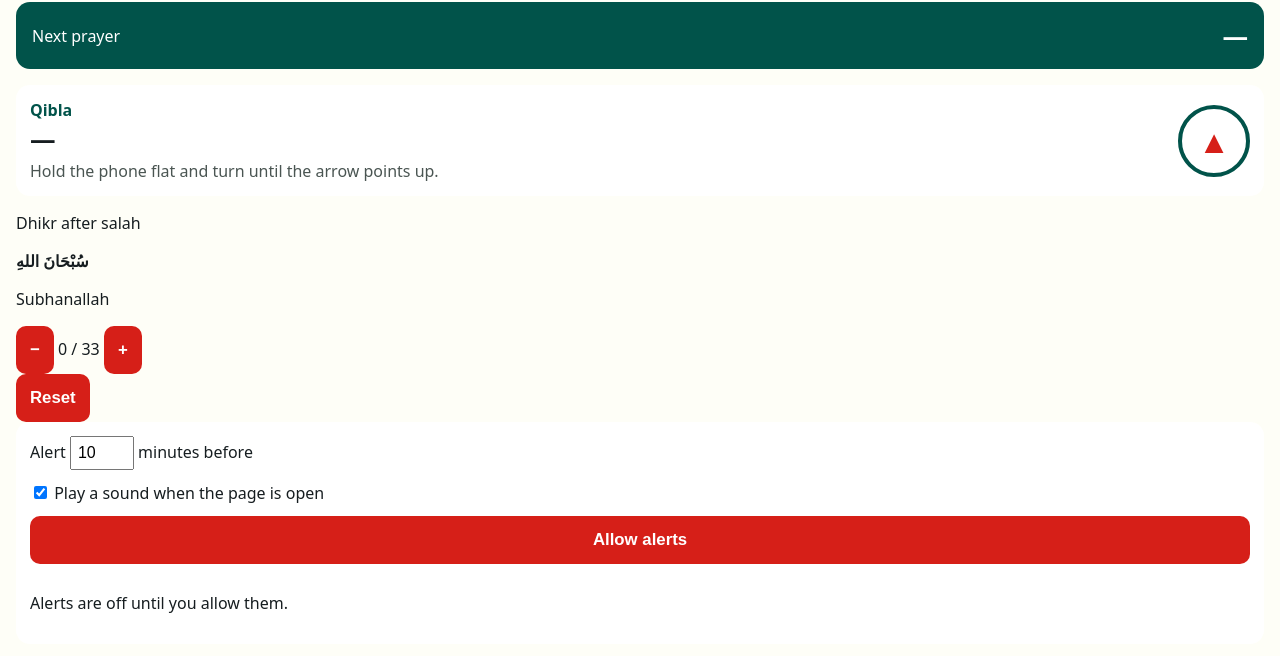
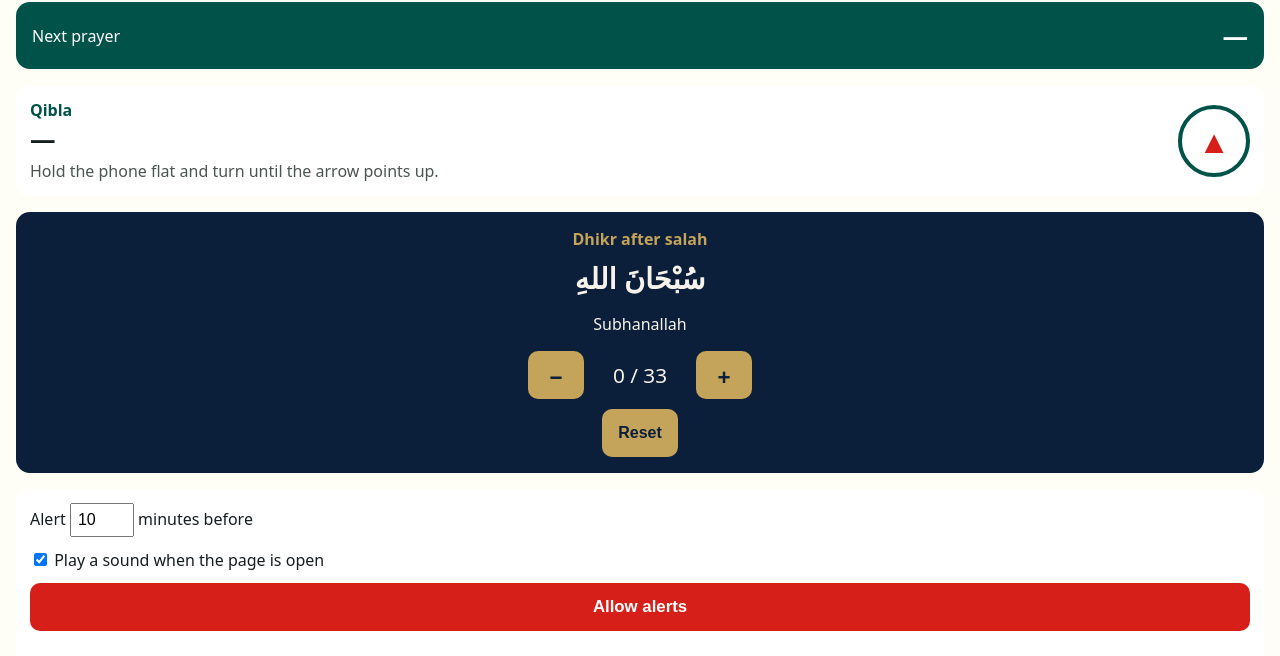
Before and after one commit to Gorse-Hill/Masjid-Pulse, a website: page public/phone/index.html in a window 1280 px wide. Shown: the part 94-750 px from the top of the page. Drawn offline with Linux system fonts and the light colour scheme.

Commit message:
Add a dhikr counter and a clearer salat alert tone

```diff
--- a/public/phone/phone.css
+++ b/public/phone/phone.css
@@ -108,3 +108,33 @@ button {
 }
 .howto h2 { margin: 0 0 8px 32px; color: #01534a; font-size: 1.1rem; }
 .howto li { margin: 8px 0; }
+
+.dhikr {
+  background: #0b1f3a;
+  color: #f7f3ea;
+  border-radius: 14px;
+  padding: 16px;
+  text-align: center;
+  margin-bottom: 16px;
+}
+.dhikr .kicker { margin: 0; color: #c4a35a; font-weight: 800; }
+.dhikr strong { display: block; font-size: 1.8rem; margin-top: 8px; }
+.dhikr-row {
+  display: flex;
+  justify-content: center;
+  align-items: center;
+  gap: 16px;
+  margin-top: 12px;
+}
+.dhikr-row button, .ghost {
+  background: #c4a35a;
+  color: #0b1f3a;
+  border: 0;
+  border-radius: 10px;
+  font-size: 1.4rem;
+  font-weight: 800;
+  width: 56px;
+  height: 48px;
+}
+#dhikr-count { font-size: 1.3rem; font-variant-numeric: tabular-nums; min-width: 80px; }
+.ghost { width: auto; padding: 10px 16px; margin-top: 10px; font-size: 1rem; }
```
